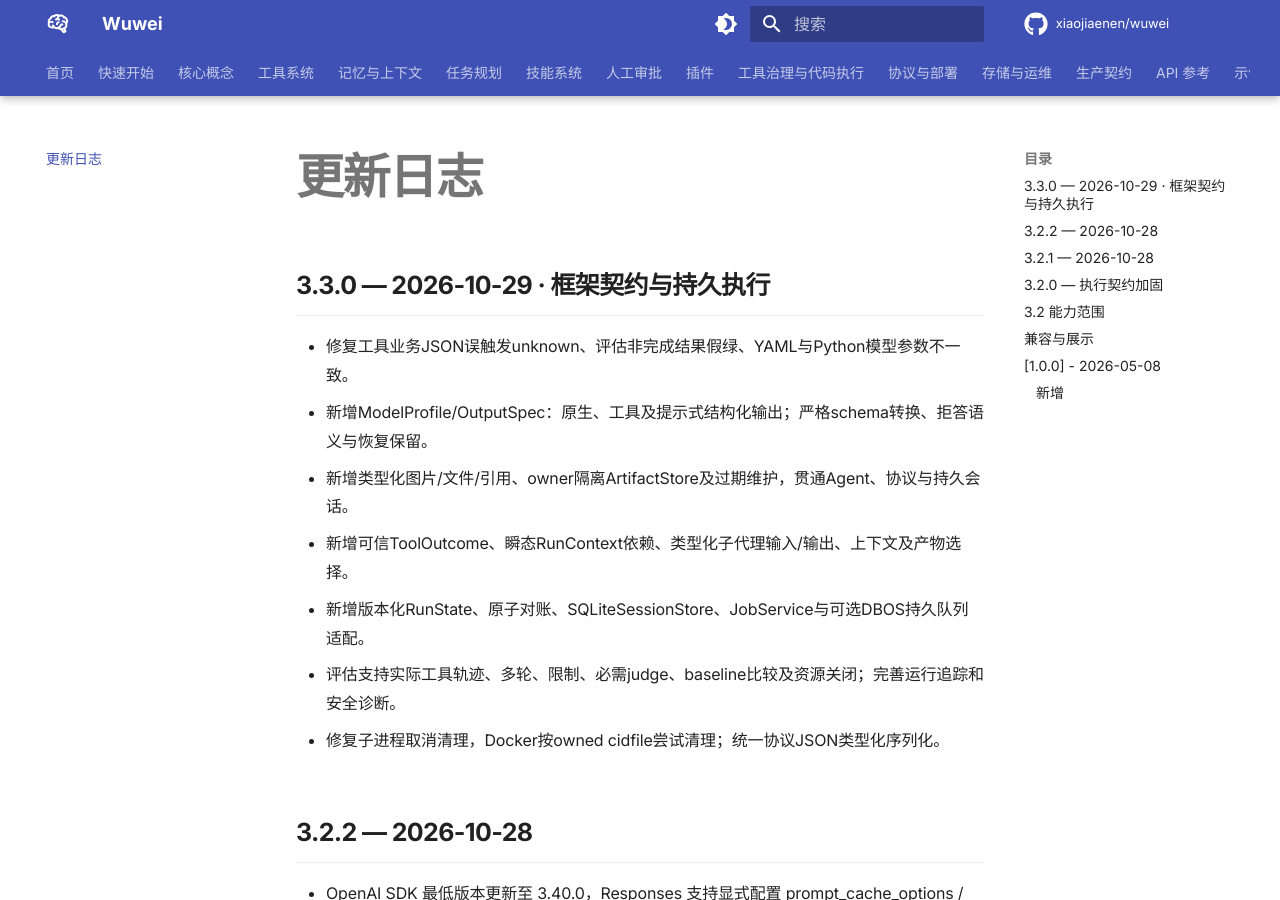
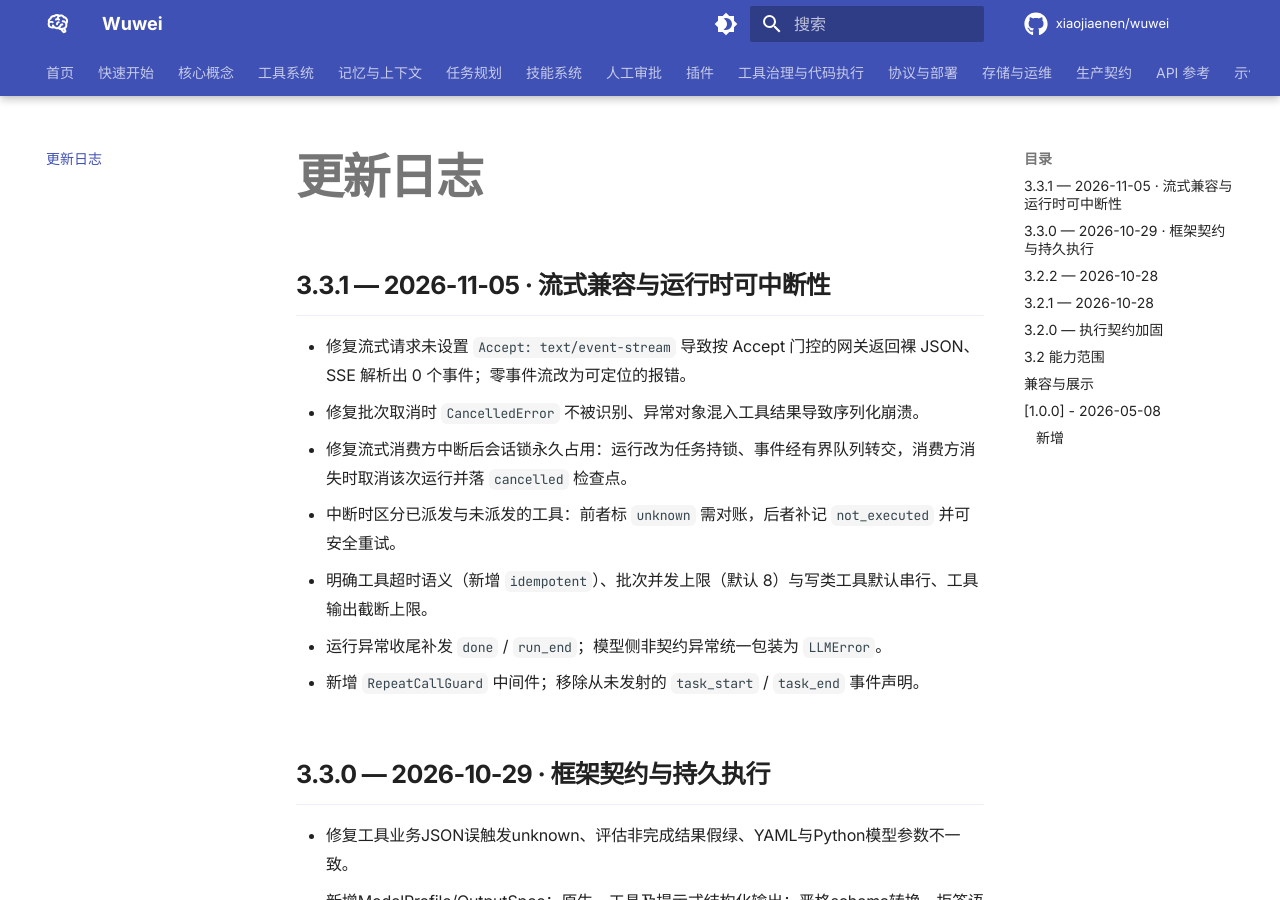
Before and after one commit to xiaojiaenen/wuwei, an MkDocs documentation site: the page built from docs/changelog.md, in a window 1280 px wide and 900 px high. Built offline with MkDocs 1.6.1 and Material for MkDocs 9.7.7, drawn with Linux system fonts in a browser that asks for light colours; comment, search, counter and statistics services are not loaded.

Commit message:
chore: release Wuwei 3.3.1
包含 3.3.1 的两组修复：流式请求强制 Accept、批次取消语义（#18 / R-8），
以及运行时可中断性、工具执行策略与错误分类（R-9 / P1 / P2 / P3）。

版本号同步到 pyproject.toml，CHANGELOG 与文档站更新日志补齐 3.3.1 条目，
发布说明中的示例版本一并更新。标签必须严格等于 v3.3.1，否则 release.yml
的版本校验会阻止发布。

```diff
--- a/docs/changelog.md
+++ b/docs/changelog.md
@@ -1,4 +1,14 @@
 # 更新日志
+
+## 3.3.1 — 2026-11-05 · 流式兼容与运行时可中断性
+
+- 修复流式请求未设置 `Accept: text/event-stream` 导致按 Accept 门控的网关返回裸 JSON、SSE 解析出 0 个事件；零事件流改为可定位的报错。
+- 修复批次取消时 `CancelledError` 不被识别、异常对象混入工具结果导致序列化崩溃。
+- 修复流式消费方中断后会话锁永久占用：运行改为任务持锁、事件经有界队列转交，消费方消失时取消该次运行并落 `cancelled` 检查点。
+- 中断时区分已派发与未派发的工具：前者标 `unknown` 需对账，后者补记 `not_executed` 并可安全重试。
+- 明确工具超时语义（新增 `idempotent`）、批次并发上限（默认 8）与写类工具默认串行、工具输出截断上限。
+- 运行异常收尾补发 `done` / `run_end`；模型侧非契约异常统一包装为 `LLMError`。
+- 新增 `RepeatCallGuard` 中间件；移除从未发射的 `task_start` / `task_end` 事件声明。
 
 ## 3.3.0 — 2026-10-29 · 框架契约与持久执行
 
--- a/pyproject.toml
+++ b/pyproject.toml
@@ -4,7 +4,7 @@ build-backend = "setuptools.build_meta"
 
 [project]
 name = "wuwei"
-version = "3.3.0"
+version = "3.3.1"
 description = "Wuwei - 无为而治的 AI 智能体框架"
 authors = [{name = "xiaojiaenen", email = "xiaojiaenen@163.com"}]
 license = "Apache-2.0"
```
Also changed, not shown: CHANGELOG.md (+9 -1 lines), docs/RELEASING.md (+4 -4 lines).
